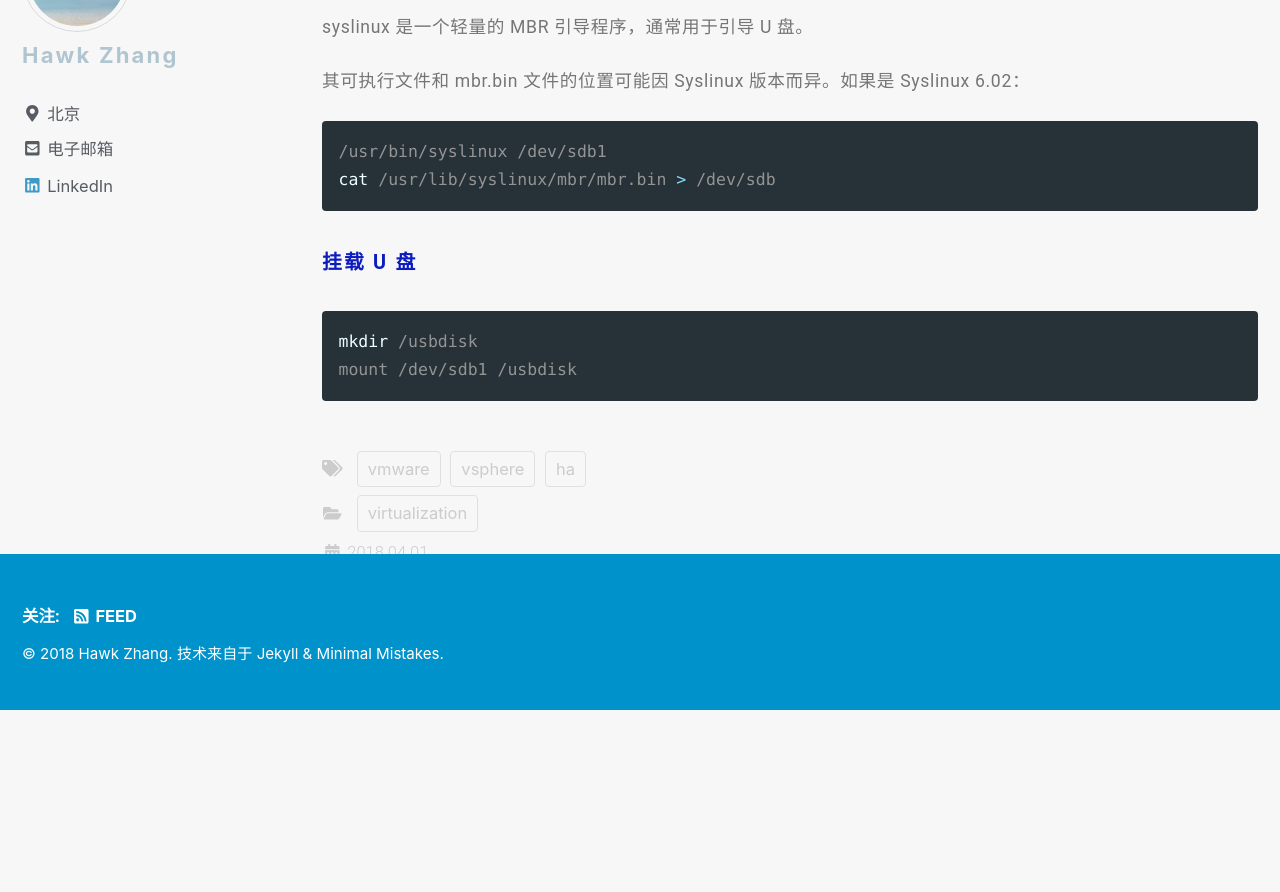
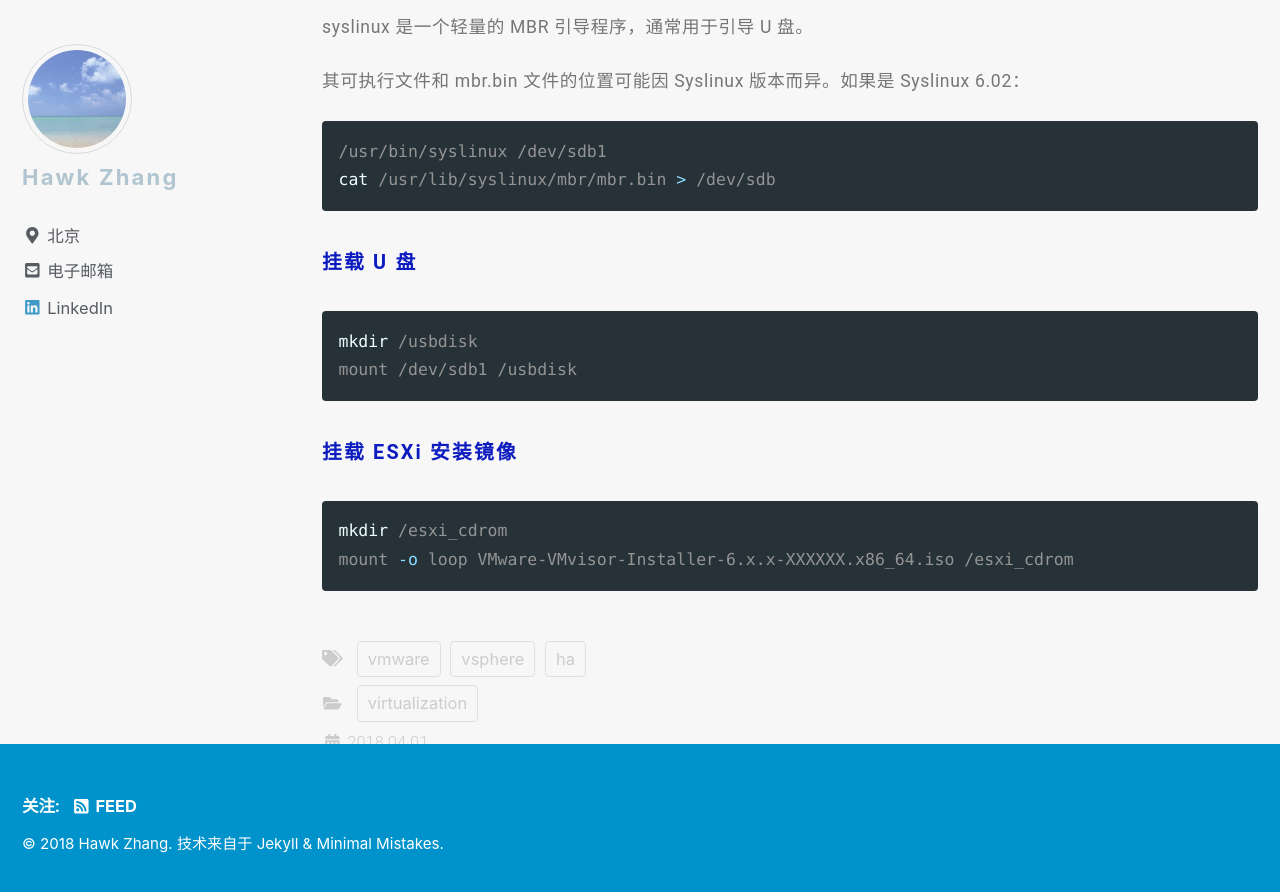
Before and after one commit to narru888/linotes_note, a Jekyll site: the page built from _posts/virtualizaion/2018-04-01-vsphere.setup.md, in a window 1280 px wide and 900 px high, scrolled down 11681 px. Shown: the top 892 px of the window. Built offline with Jekyll 4.4.1, drawn with Linux system fonts in a browser that asks for light colours; nearby versions of some CDN libraries; a script that is not in the unit is left out; before the commit the page ends 12391 px from its top, so only the background shows below that.

Commit message:
update on 2018-11-28 15:16:01 CST

````diff
--- a/_posts/virtualizaion/2018-04-01-vsphere.setup.md
+++ b/_posts/virtualizaion/2018-04-01-vsphere.setup.md
@@ -345,3 +345,10 @@ cat /usr/lib/syslinux/mbr/mbr.bin > /dev/sdb
 mkdir /usbdisk
 mount /dev/sdb1 /usbdisk
 ```
+
+##### 挂载 ESXi 安装镜像
+
+```bash
+mkdir /esxi_cdrom
+mount -o loop VMware-VMvisor-Installer-6.x.x-XXXXXX.x86_64.iso /esxi_cdrom
+```
````
